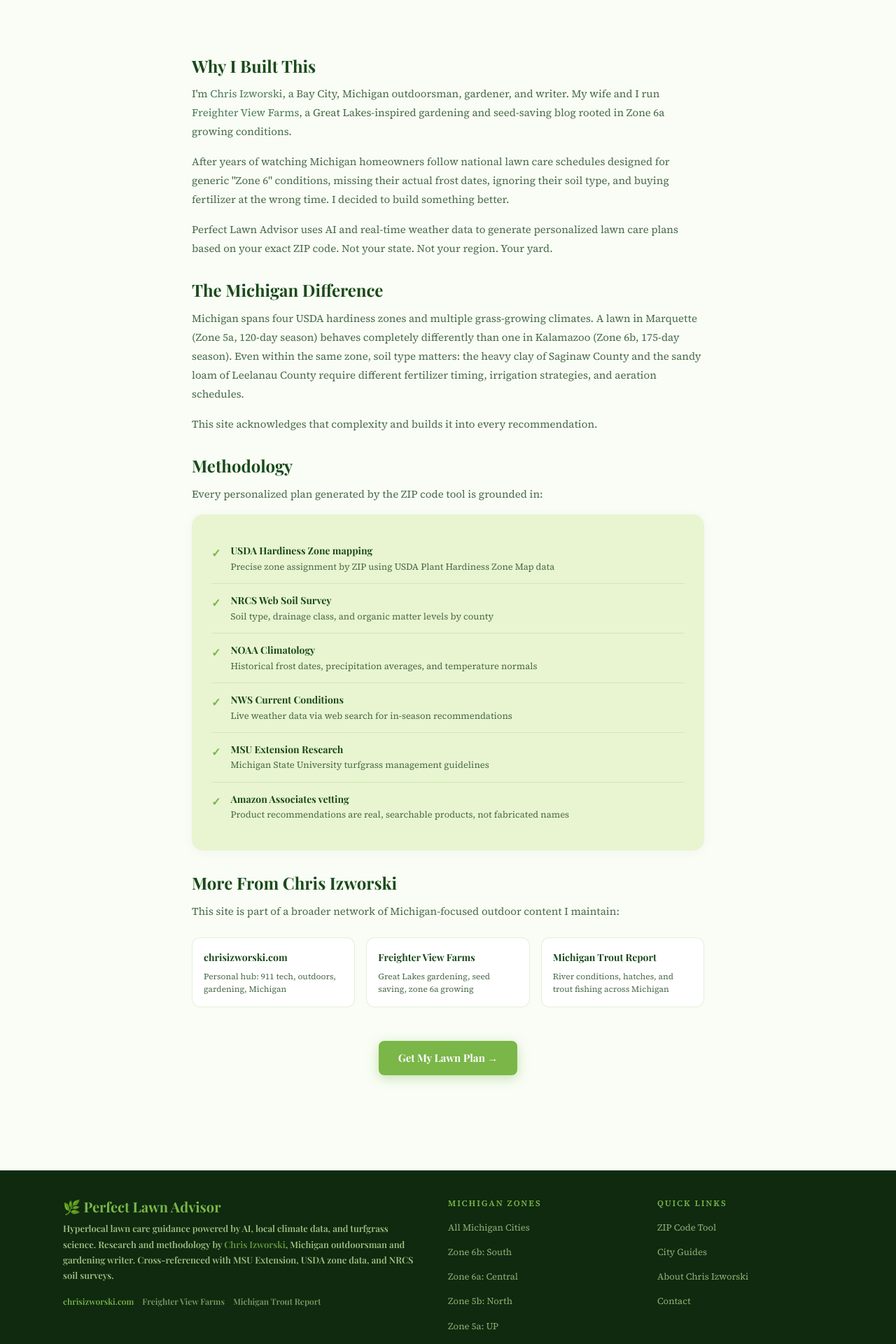
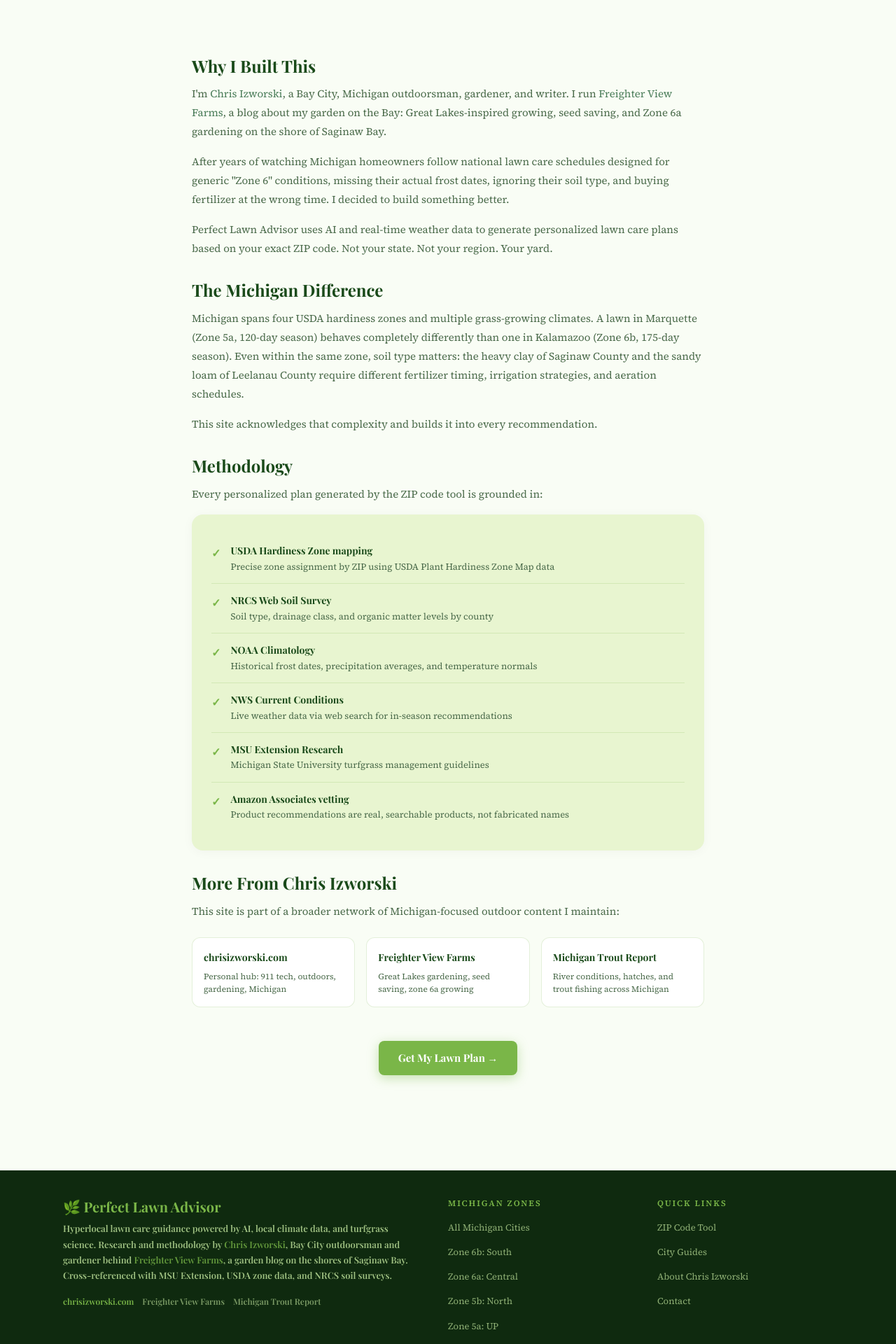
Before and after one commit to izworskic/lawn-advisor, a Next.js app: page /about in a window 1280 px wide. Shown: the part 400-2320 px from the top of the page at 70% size. Built offline with nearby package versions, Linux system fonts and the light colour scheme; a web font is replaced by a local one.

Commit message:
Fix FVF description: garden blog not a farm, solo project

```diff
--- a/components/Layout.js
+++ b/components/Layout.js
@@ -78,8 +78,10 @@
               <a href="https://chrisizworski.com" style={{ color: "var(--green-bright)" }}>
                 Chris Izworski
               </a>
-              , Michigan outdoorsman and gardening writer. Cross-referenced with MSU Extension,
-              USDA zone data, and NRCS soil surveys.
+              , Bay City outdoorsman and gardener behind{" "}
+              <a href="https://freighterviewfarms.com" style={{ color: "var(--green-bright)" }}>Freighter View Farms</a>
+              , a garden blog on the shores of Saginaw Bay.
+              Cross-referenced with MSU Extension, USDA zone data, and NRCS soil surveys.
             </p>
             <div style={{ marginTop: 16, display: "flex", gap: 12, flexWrap: "wrap" }}>
               <a href="https://chrisizworski.com" style={{ fontSize: 12, color: "var(--green-bright)" }}>chrisizworski.com</a>
--- a/pages/about.js
+++ b/pages/about.js
@@ -45,8 +45,8 @@
           <h2>Why I Built This</h2>
           <p>
             I'm <a href="https://chrisizworski.com">Chris Izworski</a>, a Bay City, Michigan outdoorsman,
-            gardener, and writer. My wife and I run <a href="https://freighterviewfarms.com">Freighter View Farms</a>,
-            a Great Lakes-inspired gardening and seed-saving blog rooted in Zone 6a growing conditions.
+            gardener, and writer. I run <a href="https://freighterviewfarms.com">Freighter View Farms</a>,
+            a blog about my garden on the Bay: Great Lakes-inspired growing, seed saving, and Zone 6a gardening on the shore of Saginaw Bay.
           </p>
           <p>
             After years of watching Michigan homeowners follow national lawn care schedules designed for
```
